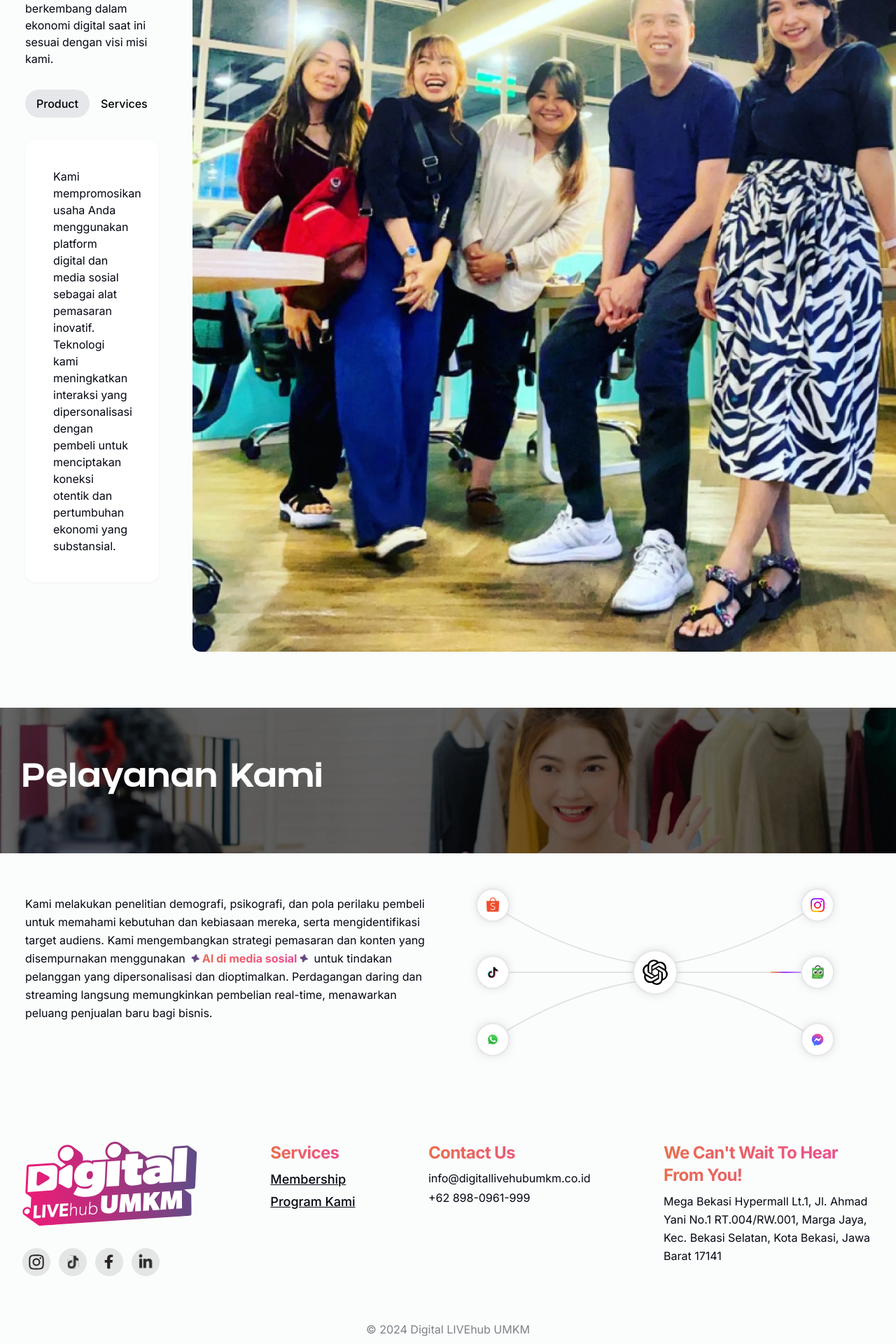
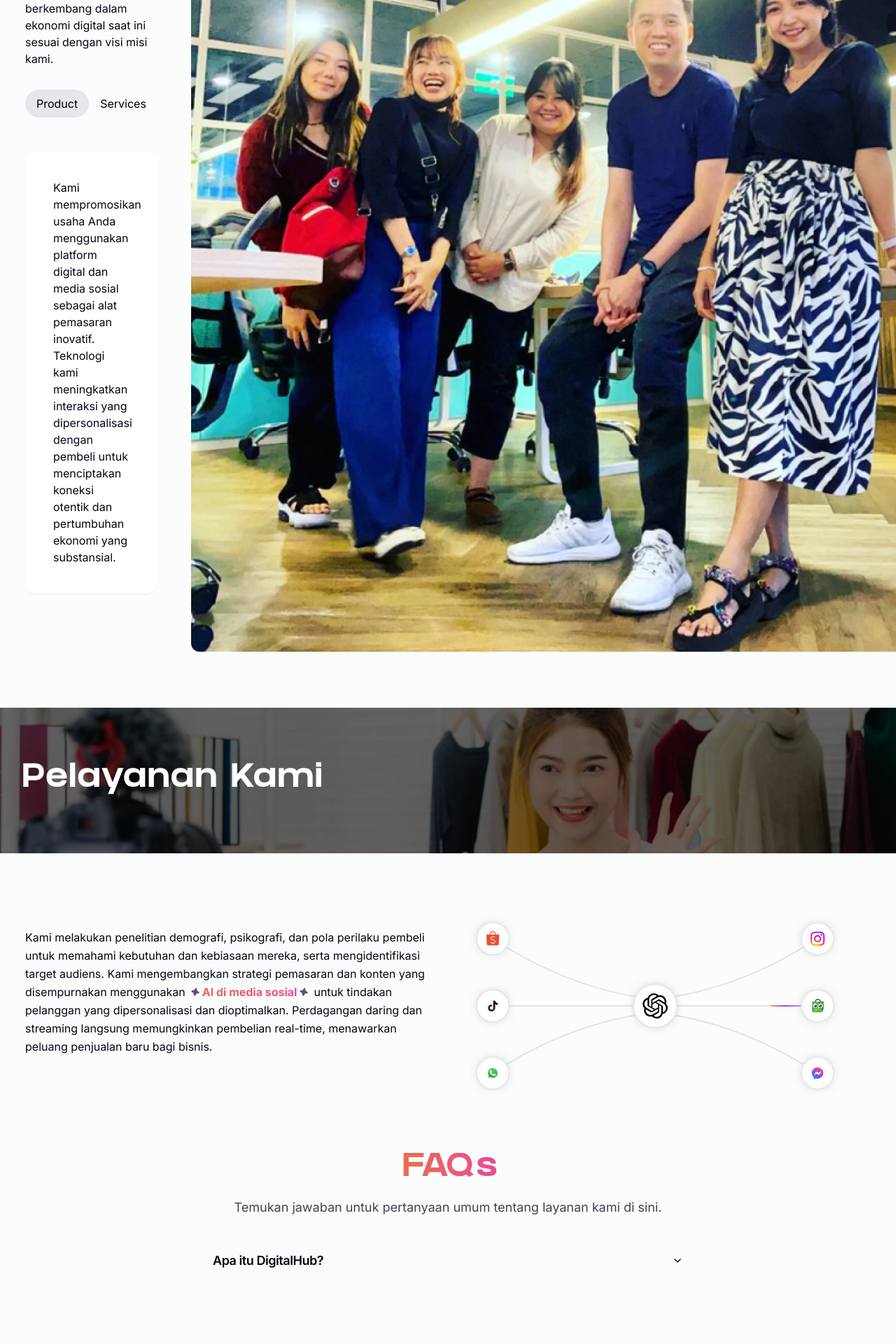
Before and after one commit to bruteforce10/digitalhub-web, a Next.js app: page /about in a window 1280 px wide. Shown: the part 500-2420 px from the top of the page at 70% size. Built offline with nearby package versions, Linux system fonts and the light colour scheme.

Commit message:
add page program kami

```diff
--- a/app/about/page.jsx
+++ b/app/about/page.jsx
@@ -1,9 +1,16 @@
 import { AnimatedBeamDemo } from "@/components/AnimatedBeamSection";
 import Heading from "@/components/Heading";
-import { AnimatedBeam } from "@/components/magicui/animated-beam";
+import SectionHeading from "@/components/organism/SectionHeading";
 import { Tabs } from "@/components/ui/tabs";
 import Image from "next/image";
 import React from "react";
+import {
+  Accordion,
+  AccordionContent,
+  AccordionItem,
+  AccordionTrigger,
+} from "@/components/ui/accordion";
+import { fontInter } from "@/lib/fontInter";
 
 const About = () => {
   const tabs = [
@@ -38,6 +45,8 @@ const About = () => {
   ];
 
   const aboutData = {
+    aboutContent:
+      "Program kami di design untuk memberdayakan perusahaan, UMKM, dan talenta muda dengan menyediakan pendampingan 101, inkubasi, streaming langsung, jaringan, & koneksi, serta alat, sumber daya, juga dukungan yang dibutuhkan untuk berkembang dalam ekonomi digital saat ini sesuai dengan visi misi kami.",
     pelayananKamiContent: (
       <div className="w-full mx-auto leading-relaxed">
         Kami melakukan penelitian demografi, psikografi, dan pola perilaku
@@ -56,14 +65,20 @@ const About = () => {
         real-time, menawarkan peluang penjualan baru bagi bisnis.
       </div>
     ),
+    accordionContent: [
+      {
+        title: "Apa itu DigitalHub?",
+        description: "bisnis yang fokus pada digital kemajuan UMKM",
+      },
+    ],
   };
 
-  const { pelayananKamiContent } = aboutData;
+  const { pelayananKamiContent, aboutContent, accordionContent } = aboutData;
 
   return (
     <div className="mt-12  md:mt-16  ">
       <div className="flex flex-col-reverse lg:flex-row sm:gap-12 gap-4 max-w-screen-xl container px-9">
-        <div className="flex flex-col sm:gap-8 gap-4">
+        <div className="flex flex-col sm:gap-8 gap-8">
           <div className="space-y-4 ">
             <Heading
               tag="h2"
@@ -71,13 +86,7 @@ const About = () => {
             >
               Tujuan Kami
             </Heading>
-            <p>
-              Program kami di design untuk memberdayakan perusahaan, UMKM, dan
-              talenta muda dengan menyediakan pendampingan 101, inkubasi,
-              streaming langsung, jaringan, & koneksi, serta alat, sumber daya,
-              juga dukungan yang dibutuhkan untuk berkembang dalam ekonomi
-              digital saat ini sesuai dengan visi misi kami.
-            </p>
+            <p>{aboutContent}</p>
           </div>
           <Tabs tabs={tabs} />
         </div>
@@ -89,7 +98,10 @@ const About = () => {
           className="rounded-xl w-full object-cover"
         />
       </div>
-      <section className="py-20 mt-20 max-lg:mt-[250px] max-sm:mt-[370px] bg-[url('/cover-pelayanan-kami.webp')] bg-no-repeat bg-cover">
+      <section
+        id="service"
+        className="py-20 mt-20 max-lg:mt-[250px] max-sm:mt-[420px] bg-[url('/cover-pelayanan-kami.webp')] bg-no-repeat bg-cover"
+      >
         <div className="max-w-screen-xl container px-8">
           <Heading
             tag="h1"
@@ -99,10 +111,29 @@ const About = () => {
           </Heading>
         </div>
       </section>
-      <section className="flex items-center gap-12 lg:gap-4 justify-center max-sm:text-center max-w-screen-xl  max-lg:flex-col-reverse container px-9">
+      <div className="flex items-center gap-12 max-sm:mt-8 sm:mt-12 lg:gap-4 justify-center max-sm:text-center max-w-screen-xl  max-lg:flex-col-reverse container px-9">
         {pelayananKamiContent}
         <AnimatedBeamDemo />
-      </section>
+      </div>
+      <div className="max-w-screen-xl container px-8 space-y-12 mt-20">
+        <SectionHeading
+          headTwo={"FAQs"}
+          description={
+            "Temukan jawaban untuk pertanyaan umum tentang layanan kami di sini."
+          }
+          classNameDescription="sm:max-w-2xl max-sm:text-sm"
+        />
+        <Accordion type="single" collapsible className="max-w-2xl mx-auto">
+          {accordionContent.map((data, index) => (
+            <AccordionItem key={data.title} value={`item-${index}`}>
+              <AccordionTrigger className="max-sm:text-start">
+                {data.title}
+              </AccordionTrigger>
+              <AccordionContent>{data.description}</AccordionContent>
+            </AccordionItem>
+          ))}
+        </Accordion>
+      </div>
     </div>
   );
 };
--- a/app/layout.jsx
+++ b/app/layout.jsx
@@ -6,8 +6,9 @@ import Footer from "@/components/Footer";
 const inter = Inter({ subsets: ["latin"] });
 
 export const metadata = {
-  title: "Create Next App",
-  description: "Generated by create next app",
+  title: "DigitalLive Hub",
+  description:
+    "mempromosikan usaha Anda menggunakan platform digital dan media sosial sebagai alat pemasaran inovatif",
 };
 
 export default function RootLayout({ children }) {
--- a/components/CallToActionSection/index.jsx
+++ b/components/CallToActionSection/index.jsx
@@ -7,7 +7,7 @@ const CallToActionSection = () => {
   return (
     <div
       div
-      className="max-sm:mt-16 mt-32 max-lg:pt-24  flex max-lg:flex-col gap-24 lg:gap-8 justify-between bg-white"
+      className="max-sm:mt-16 sm:mt-32 max-lg:pt-12  flex max-lg:flex-col gap-24 lg:gap-8 justify-between bg-white"
     >
       <div className="flex flex-col justify-center max-sm:text-center  w-full items-center max-md:container">
         <div className="space-y-8">
--- a/components/FeatureSection/index.jsx
+++ b/components/FeatureSection/index.jsx
@@ -7,7 +7,7 @@ import { dataFeature } from "@/lib/data";
 
 const FeatureSection = () => {
   return (
-    <div div className="max-sm:mt-16 mt-32 max-w-screen-xl container px-8">
+    <div div className="max-sm:mt-20 mt-32 max-w-screen-xl container px-8">
       <div className="space-y-4">
         <SectionHeading
           title={"PELAYANAN KAMI"}
@@ -19,7 +19,7 @@ const FeatureSection = () => {
           }
         />
         <Link
-          href={"/services"}
+          href={"/program-kami"}
           className="block text-center underline text-custom_primary"
         >
           Lihat Selengkapnya
--- a/components/HeaderSection/index.jsx
+++ b/components/HeaderSection/index.jsx
@@ -30,7 +30,10 @@ const Header = () => {
           keuntungan bisnismu!
         </p>
         <div className="flex items-center gap-4 max-md:justify-center">
-          <ButtonShimmer classNameSecond={"bg-transparent backdrop-blur-none"}>
+          <ButtonShimmer
+            link={"#paket"}
+            classNameSecond={"bg-transparent backdrop-blur-none"}
+          >
             GET STARTED
           </ButtonShimmer>
           <Link href="#" className="block">
--- a/components/Navbar/SideMenu.jsx
+++ b/components/Navbar/SideMenu.jsx
@@ -16,6 +16,7 @@ import { HiMenuAlt2 } from "react-icons/hi";
 import Link from "next/link";
 import { dataNavbar } from "@/lib/data";
 import { ButtonShimmer } from "../ButtonShimmer";
+import { fontGrifter } from "@/lib/fontGrifter";
 
 const SideMenu = () => {
   return (
@@ -35,7 +36,9 @@ const SideMenu = () => {
               {dataNavbar.map((item, index) => {
                 return (
                   <AccordionItem value={`item-${index}`} key={index}>
-                    <AccordionTrigger className="capitalize">
+                    <AccordionTrigger
+                      className={`capitalize ${fontGrifter.className} tracking-normal`}
+                    >
                       {item.title}
                     </AccordionTrigger>
                     <AccordionContent className="space-y-4 divide-y p-4">
--- a/components/TeamSection/index.jsx
+++ b/components/TeamSection/index.jsx
@@ -15,7 +15,7 @@ const TeamSection = () => {
   return (
     <section
       id="myTim"
-      className="max-sm:mt-16 mt-20 max-w-screen-xl container px-8"
+      className="max-sm:mt-20  mt-20 max-w-screen-xl container px-8"
     >
       <SectionHeading
         title={"tentang tim"}
--- a/components/ui/accordion.jsx
+++ b/components/ui/accordion.jsx
@@ -20,7 +20,7 @@ const AccordionTrigger = React.forwardRef(
       <AccordionPrimitive.Trigger
         ref={ref}
         className={cn(
-          `flex flex-1 items-center justify-between  text-lg text-foreground ${fontGrifter.className} tracking-[.05em] transition-all hover:underline [&[data-state=open]>svg]:rotate-180`,
+          `flex flex-1 items-center justify-between  text-lg font-semibold tracking-tight   transition-all hover:underline [&[data-state=open]>svg]:rotate-180`,
           className
         )}
         {...props}
--- a/components/ui/tabs.jsx
+++ b/components/ui/tabs.jsx
@@ -56,7 +56,7 @@ export const Tabs = ({
               />
             )}
 
-            <span className="relative block font-medium text-black dark:text-white">
+            <span className="relative block text-black dark:text-white">
               {tab.title}
             </span>
           </button>
@@ -67,7 +67,7 @@ export const Tabs = ({
         active={active}
         key={active.value}
         hovering={hovering}
-        className={cn("-mt-8 max-sm:-mt-3", contentClassName)}
+        className={cn("mt-4", contentClassName)}
       />
     </>
   );
@@ -92,10 +92,7 @@ export const FadeInDiv = ({ className, tabs, hovering }) => {
           animate={{
             y: isActive(tab) ? [0, 40, 0] : 0,
           }}
-          className={cn(
-            "w-full h-full absolute sm:pt-8 pt-4  top-0 left-0",
-            className
-          )}
+          className={cn("w-full  absolute top-0  left-0", className)}
         >
           {tab.content}
         </motion.div>
```
Also changed, not shown: components/ButtonShimmer.jsx (+14 -3 lines), components/PackageSection/index.jsx (+5 -2 lines).
